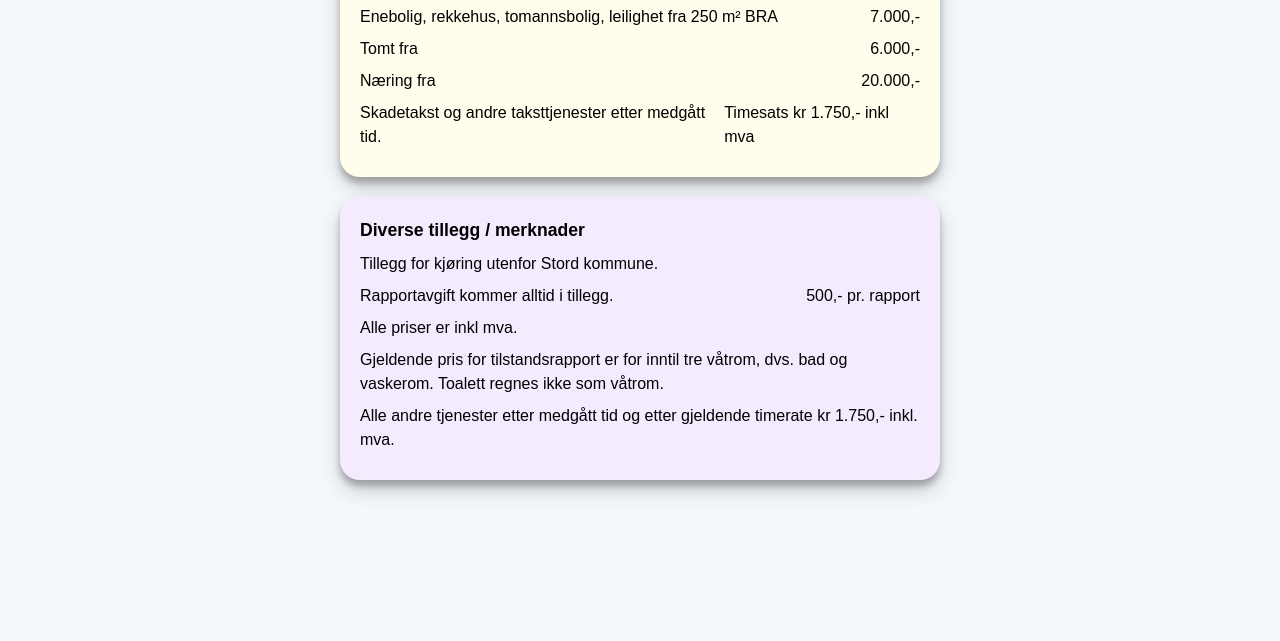
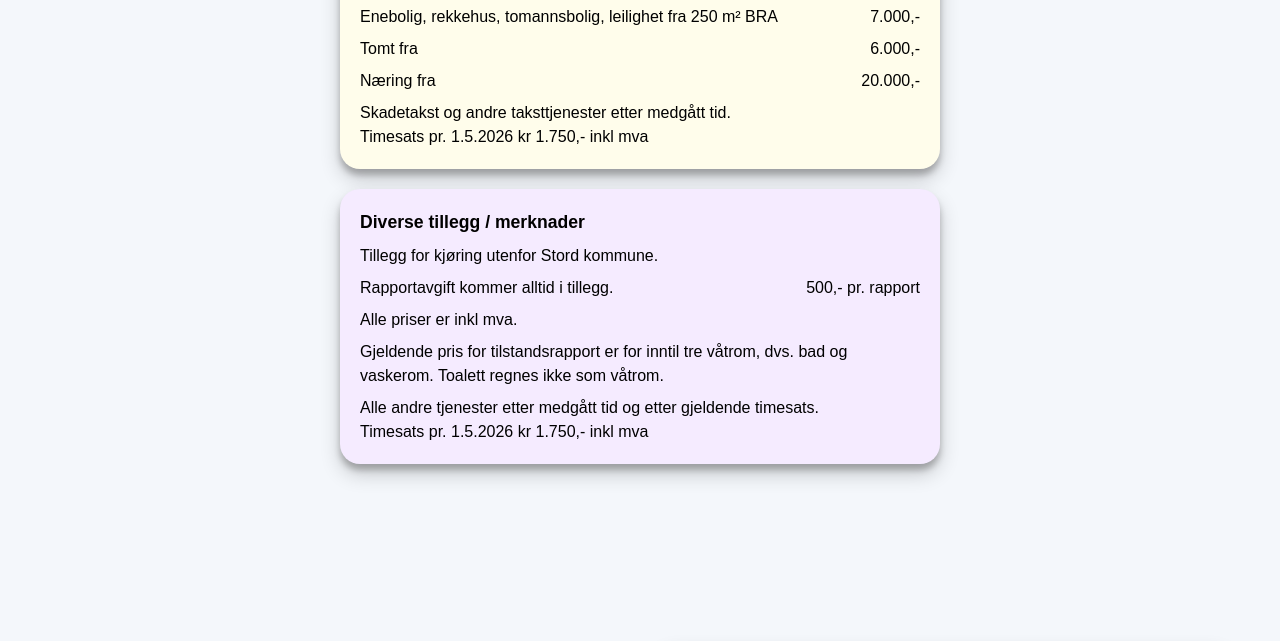
Before and after one commit to barlunden/langliTakst, an Astro site: page /priser in a window 1280 px wide. Shown: the part 998-1639 px from the top of the page. Built offline with nearby package versions, Linux system fonts and the light colour scheme; Astro itself is replaced by a stand-in of ours.

Commit message:
Takstfiks

```diff
--- a/src/components/Prisliste.astro
+++ b/src/components/Prisliste.astro
@@ -1,5 +1,5 @@
 ---
-const { items, category, bakgrunn, footnote } = Astro.props; // Accept data as props
+const { items, category, bakgrunn, footnote, extra1, extra2 } = Astro.props; // Accept data as props
 ---
 
 <div class="price-list shadow-box" style={`background:${bakgrunn}`}>
@@ -15,6 +15,7 @@ const { items, category, bakgrunn, footnote } = Astro.props; // Accept data as p
     }
   </ul>
   {footnote && <p class="footnote">* {footnote}</p>}
+  {extra1 && <p class="extra">{extra1}<br>{extra2}</p>}
 </div>
 
 <style>
--- a/src/pages/priser.astro
+++ b/src/pages/priser.astro
@@ -34,19 +34,13 @@ const takster = [
   },
   { name: "Tomt fra", price: "6.000,-" },
   { name: "Næring fra", price: "20.000,-" },
-  { name: "Skadetakst og andre taksttjenester etter medgått tid.", price: "Timesats kr 1.750,- inkl mva"},
 ];
-
-const skadeTakst = [
-  { name: "Skadetakst og andre taksttjenester etter medgått tid. Timesats kr 1.750,- inkl mva"}
-]
 
 const andreTillegg = [
   { name: "Tillegg for kjøring utenfor Stord kommune." },
   { name: "Rapportavgift kommer alltid i tillegg.", price: "500,- pr. rapport"},
   { name: "Alle priser er inkl mva." },
   { name: "Gjeldende pris for tilstandsrapport er for inntil tre våtrom, dvs. bad og vaskerom. Toalett regnes ikke som våtrom." },
-  { name: "Alle andre tjenester etter medgått tid og etter gjeldende timerate kr 1.750,- inkl. mva." }
 ]
 
 const blaa = "hsl(220deg 60% 96%)"
@@ -62,8 +56,8 @@ const lilla = "hsl(270deg 100% 96%)"
     <div class="main-container">
       <Prisliste category="Tilstandsrapporter ny forskrift" items={tilstand} bakgrunn={blaa} footnote="Oppdatering av tilstandsrapport: Koster 50% av kostnad fra opprinnelig pris. Dette forutsetter at det er samme eier." />
       <Prisliste category="Pristillegg for:" items={tillegg} bakgrunn={aprikos} />
-      <Prisliste category="Takster" items={takster} bakgrunn={gul} />
-      <Prisliste category="Diverse tillegg / merknader" items={andreTillegg} bakgrunn={lilla} />
+      <Prisliste category="Takster" items={takster} bakgrunn={gul} extra1="Skadetakst og andre taksttjenester etter medgått tid." extra2="Timesats pr. 1.5.2026 kr 1.750,- inkl mva" />
+      <Prisliste category="Diverse tillegg / merknader" items={andreTillegg} bakgrunn={lilla} extra1="Alle andre tjenester etter medgått tid og etter gjeldende timesats." extra2="Timesats pr. 1.5.2026 kr 1.750,- inkl mva" />
     </div>
     <OmOss />
   </div>
```
